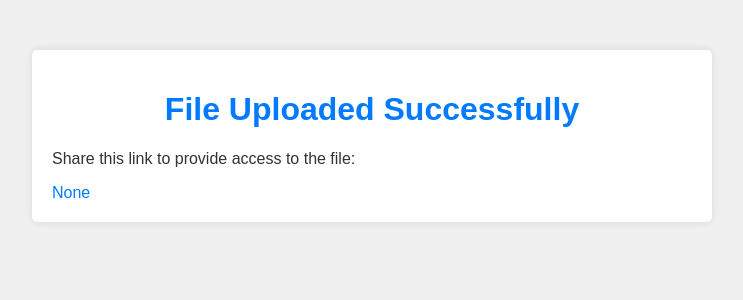
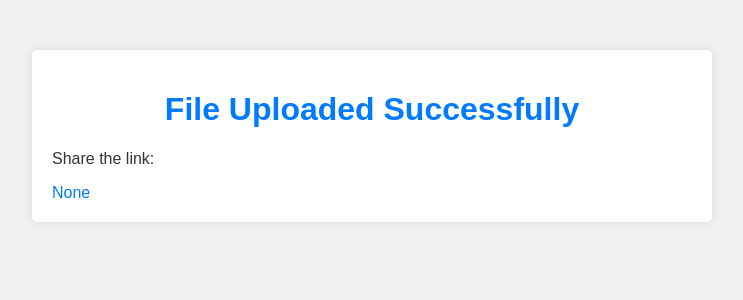
Before and after one commit to n-kobalia/sharesafely, a Flask app: page /link in a window 1280 px wide. Shown: the top 300 px of the page, without its empty margins (268-1011 px from the left). Run offline with Flask 3, Linux system fonts and the light colour scheme.

Commit message:
update frontend

```diff
--- a/templates/link.html
+++ b/templates/link.html
@@ -9,7 +9,7 @@
 <body>
     <div class="container">
         <h1>File Uploaded Successfully</h1>
-        <p>Share this link to provide access to the file:</p>
+        <p>Share the link:</p>
         <a href="{{ url }}" target="_blank">{{ url }}</a>
     </div>
 </body>
```
